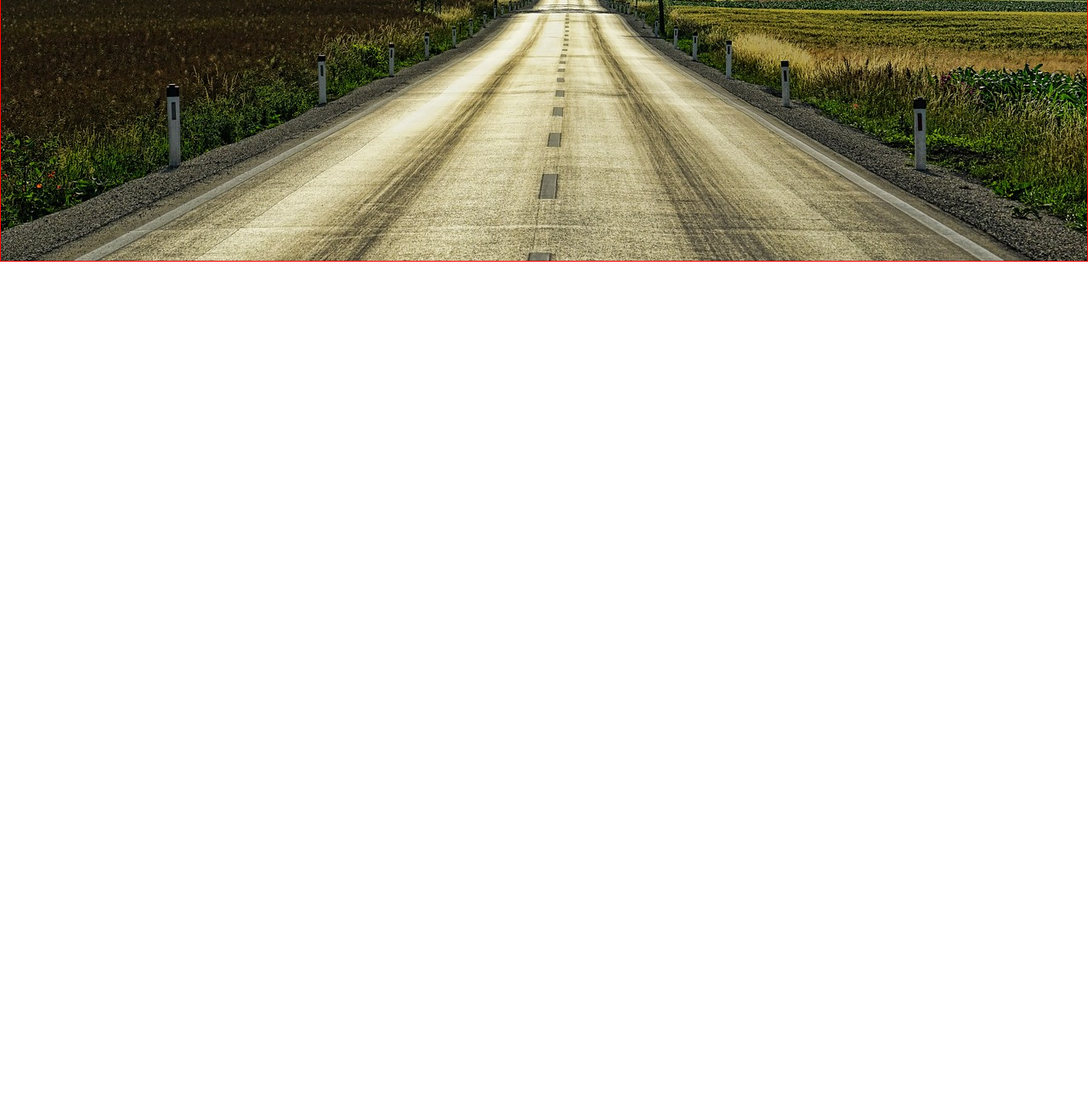
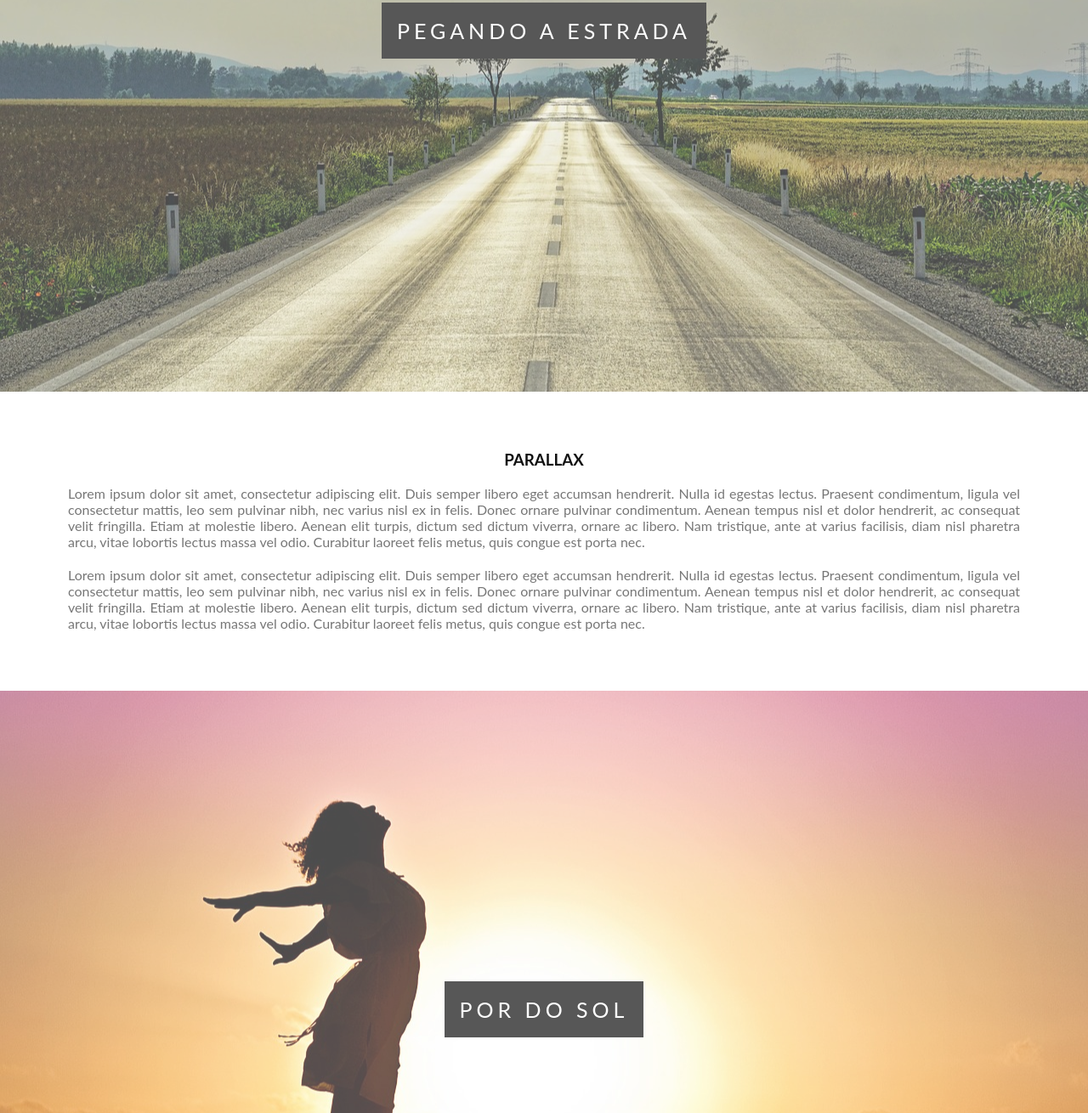
Before and after one commit to GabrielPresense/Desenvolvimento-WEB, a plain HTML site: page CCS 3 Intermediário e Avançado/18 - parallax/index.html in a window 1280 px wide. Shown: the part 1490-2800 px from the top of the page at 85% size. Before the commit the page ends 1798 px from the top, so only its background shows below. Drawn offline with Linux system fonts and the light colour scheme.

Commit message:
atualização

```diff
--- a/CCS 3 Intermediário e Avançado/18 - parallax/index.html
+++ b/CCS 3 Intermediário e Avançado/18 - parallax/index.html
@@ -28,11 +28,20 @@
                 text-align: center;
             }
 
+            p{
+                margin-bottom: 20px;
+            }
+
             /*Efeito Parallax
             -----------------------------*/
-            .caixa1, .caixa2{
-                border: 1px solid red;
+            .caixa1, .caixa2, .caixa3, .caixa4{
+                position: relative;
                 height: 100%;
+                opacity: 0.7;
+                background-repeat: no-repeat;
+                background-size: cover;
+                background-position: center;
+                background-attachment: fixed;
             }
 
             .caixa1{
@@ -43,22 +52,78 @@
                 background-image: url(imagens/imagem2.jpg);
             }
 
+            .caixa3{
+                background-image: url(imagens/imagem3.jpg);
+            }
+
+            .caixa4{
+                background-image: url(imagens/imagem4.jpg);
+            }
+
+            .conteudo-titulo{
+                position: absolute;
+                left: 0%;
+                top: 45%;
+                width: 100%;
+                text-align: center;
+            }
+
+            .conteudo-titulo span.titulo{
+                color: #fff;
+                background-color: #111;
+                padding: 18px;
+                font-size: 25px;
+                letter-spacing: 5px;
+                text-transform: uppercase;
+            }
+
         </style>
 
     </head>
     <body>
 
         <div class="caixa1">
-            Caixa 1
+            <div class="conteudo-titulo">
+                <span class="titulo">passeio de balões</span>
+            </div>
         </div>
 
         <div class="conteudo">
             <h3>Parallax</h3>
-            <p>Aliquam leo ligula, ullamcorper nec dui a, pretium viverra mi. Nulla nisi dui, tristique rhoncus lacus ut. </p>
+            <p>
+                Lorem ipsum dolor sit amet, consectetur adipiscing elit. Duis semper libero eget accumsan hendrerit. Nulla id egestas lectus. Praesent condimentum, ligula vel consectetur mattis, leo sem pulvinar nibh, nec varius nisl ex in felis. Donec ornare pulvinar condimentum. Aenean tempus nisl et dolor hendrerit, ac consequat velit fringilla. Etiam at molestie libero. Aenean elit turpis, dictum sed dictum viverra, ornare ac libero. Nam tristique, ante at varius facilisis, diam nisl pharetra arcu, vitae lobortis lectus massa vel odio. Curabitur laoreet felis metus, quis congue est porta nec.
+            </p>
+            <p>
+                Lorem ipsum dolor sit amet, consectetur adipiscing elit. Duis semper libero eget accumsan hendrerit. Nulla id egestas lectus. Praesent condimentum, ligula vel consectetur mattis, leo sem pulvinar nibh, nec varius nisl ex in felis. Donec ornare pulvinar condimentum. Aenean tempus nisl et dolor hendrerit, ac consequat velit fringilla. Etiam at molestie libero. Aenean elit turpis, dictum sed dictum viverra, ornare ac libero. Nam tristique, ante at varius facilisis, diam nisl pharetra arcu, vitae lobortis lectus massa vel odio. Curabitur laoreet felis metus, quis congue est porta nec.
+            </p>
         </div>
 
         <div class="caixa2">
-            Caixa 2
+            <div class="conteudo-titulo">
+                <span class="titulo">pegando a estrada</span>
+            </div>
+        </div>
+
+        <div class="conteudo">
+            <h3>Parallax</h3>
+            <p>
+                Lorem ipsum dolor sit amet, consectetur adipiscing elit. Duis semper libero eget accumsan hendrerit. Nulla id egestas lectus. Praesent condimentum, ligula vel consectetur mattis, leo sem pulvinar nibh, nec varius nisl ex in felis. Donec ornare pulvinar condimentum. Aenean tempus nisl et dolor hendrerit, ac consequat velit fringilla. Etiam at molestie libero. Aenean elit turpis, dictum sed dictum viverra, ornare ac libero. Nam tristique, ante at varius facilisis, diam nisl pharetra arcu, vitae lobortis lectus massa vel odio. Curabitur laoreet felis metus, quis congue est porta nec.
+            </p>
+            <p>
+                Lorem ipsum dolor sit amet, consectetur adipiscing elit. Duis semper libero eget accumsan hendrerit. Nulla id egestas lectus. Praesent condimentum, ligula vel consectetur mattis, leo sem pulvinar nibh, nec varius nisl ex in felis. Donec ornare pulvinar condimentum. Aenean tempus nisl et dolor hendrerit, ac consequat velit fringilla. Etiam at molestie libero. Aenean elit turpis, dictum sed dictum viverra, ornare ac libero. Nam tristique, ante at varius facilisis, diam nisl pharetra arcu, vitae lobortis lectus massa vel odio. Curabitur laoreet felis metus, quis congue est porta nec.
+            </p>
+        </div>
+
+        <div class="caixa3">
+            <div class="conteudo-titulo">
+                <span class="titulo">por do sol</span>
+            </div>
+        </div>
+
+        <div class="caixa4">
+            <div class="conteudo-titulo">
+                <span class="titulo">montanhas</span>
+            </div>
         </div>
 
     </body>
```
